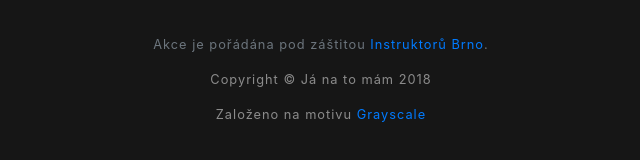
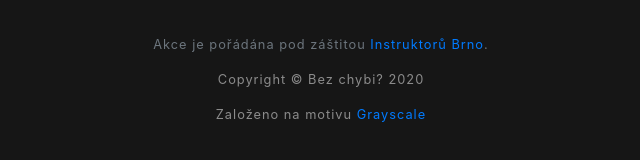
Before and after one commit to InstruktoriBrno/bezchybi-web, a website with bundled scripts: page index.html in a window 1280 px wide. Shown: the part 6447-6607 px from the top of the page, 319-959 px from the left. Built offline with nearby package versions, Linux system fonts and the light colour scheme.

Commit message:
Footer fix a bit

```diff
--- a/index.html
+++ b/index.html
@@ -254,7 +254,7 @@
   <footer class="bg-black small text-center text-white-50">
     <div class="container text-center">
       <p class="large text-muted">Akce je pořádána pod záštitou <a href="http://www.instruktori.cz">Instruktorů Brno</a>.</p>
-      <p>Copyright &copy; Já na to mám 2018</p>
+      <p>Copyright &copy; Bez chybi? 2020</p>
       <p>Založeno na motivu <a href="http://startbootstrap.com/template-overviews/grayscale/">Grayscale</a></p>
     </div>
   </footer>
```
